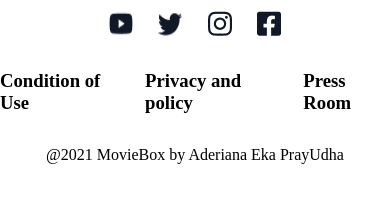
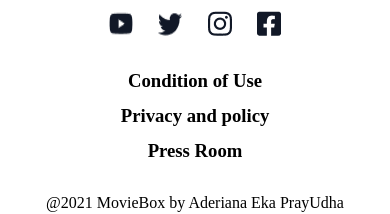
Before and after one commit to Ebiladou/HNGX-Task-Two, a React (Vite) app: page / in a window 390 px wide. Shown: the part 603-817 px from the top of the page. Built offline with nearby package versions, Linux system fonts and the light colour scheme; no server answers.

Commit message:
updated styles

```diff
--- a/src/App.css
+++ b/src/App.css
@@ -429,7 +429,9 @@ input[type="search"] {
 }
 
 .footer-container .text{
-  gap: 1.4em;
+  gap: .8em;
+  flex-direction: column;
+  align-items: center;
 }
 
 /**Pages**/
```
